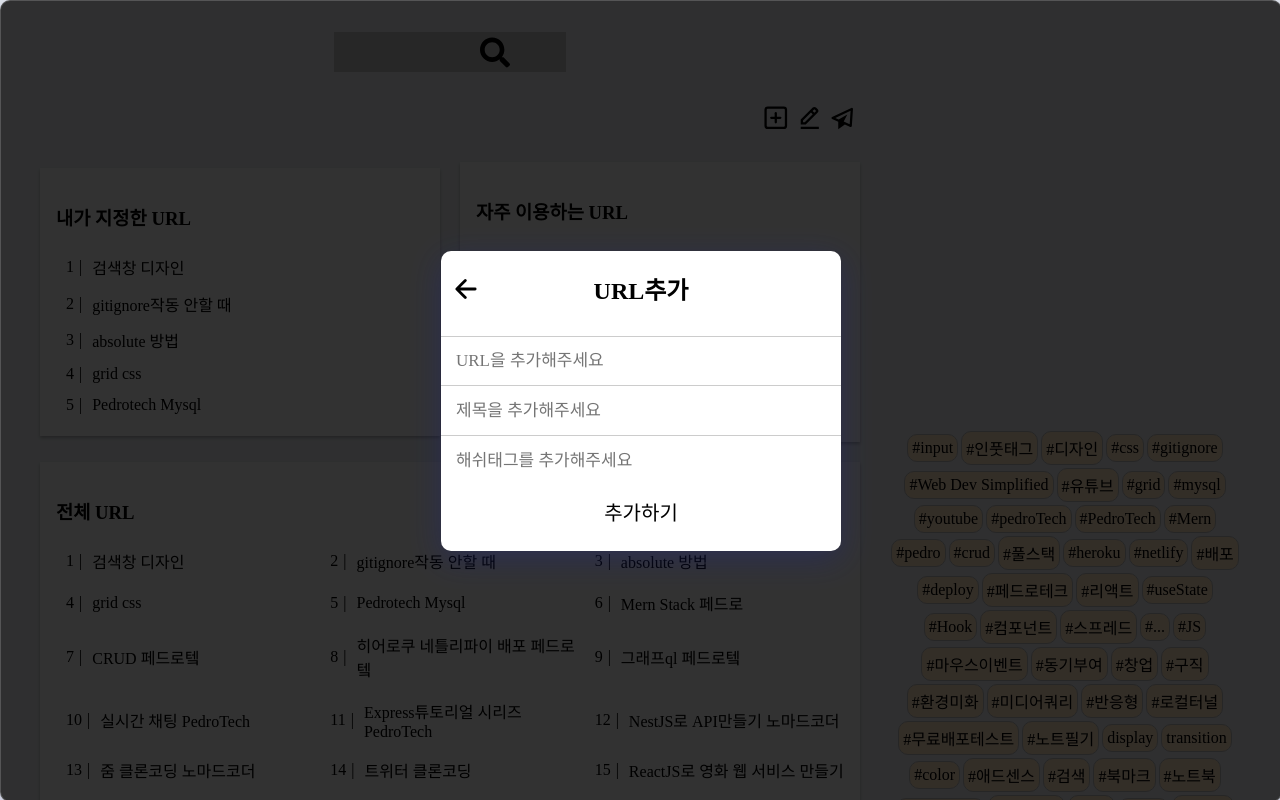
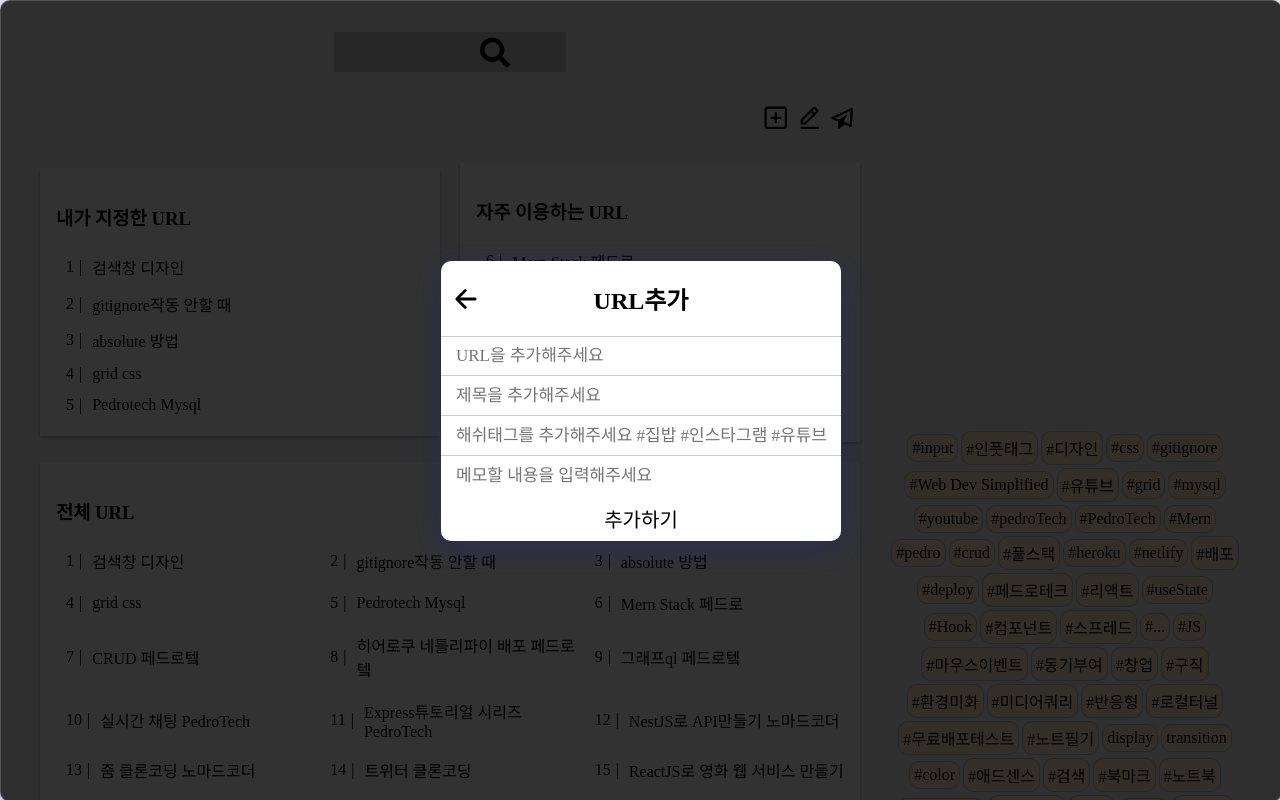
Before and after one commit to abehan7/urlseries, a React (Create React App) app in the folder client/: page / in a window 1280 px wide. Both pictures are taken after a click on the element 776 px from the left and 121 px from the top of the page. Shown: the top 800 px of the page. Built offline with nearby package versions, Linux system fonts and the light colour scheme; a web font is replaced by a local one.

Commit message:
간략한 수정

```diff
--- a/client/src/components/AddUrlModal.css
+++ b/client/src/components/AddUrlModal.css
@@ -20,7 +20,7 @@
   box-shadow: 0 8px 32px 0 rgba(31, 38, 135, 0.37);
   border-radius: 10px;
   width: 400px;
-  height: 300px;
+  height: 280px;
   position: relative;
 }
 .header-Container {
@@ -54,7 +54,7 @@ h2 {
 .content {
   display: flex;
   flex-direction: column;
-  margin-top: 20px;
+  margin-top: 10px;
   height: 200px;
   color: black;
   padding: 0;
@@ -78,7 +78,7 @@ input {
   padding-left: 15px;
 }
 
-.put-hashTag {
+.put-memo {
   border-bottom: 1px solid rgba(0, 0, 0, 0.2);
 }
 input:focus {
@@ -89,4 +89,6 @@ button {
   background-color: transparent;
   border: none;
   font-size: 20px;
+  cursor: pointer;
+  padding-top: 5px;
 }
--- a/client/src/components/AddUrlModal.js
+++ b/client/src/components/AddUrlModal.js
@@ -30,10 +30,20 @@ const AddUrlModal = () => {
               <input placeholder="제목을 추가해주세요" />
             </div>
             <div className="put-hashTag">
-              <input placeholder="해쉬태그를 추가해주세요" />
+              <input placeholder="해쉬태그를 추가해주세요 #집밥 #인스타그램 #유튜브" />
+            </div>
+            <div className="put-memo">
+              <input placeholder="메모할 내용을 입력해주세요" />
             </div>
             <div className="addUrl-btn">
-              <button>추가하기</button>
+              <button
+                onClick={() => {
+                  document.querySelector(".addUrl-container").style.display =
+                    "none";
+                }}
+              >
+                추가하기
+              </button>
             </div>
           </div>
         </div>
--- a/client/src/routers/MainPage.css
+++ b/client/src/routers/MainPage.css
@@ -55,6 +55,7 @@
 
 .search-box > input:focus {
   outline: none;
+  background-color: #c4c4c462;
 }
 
 .search-box > svg {
```
